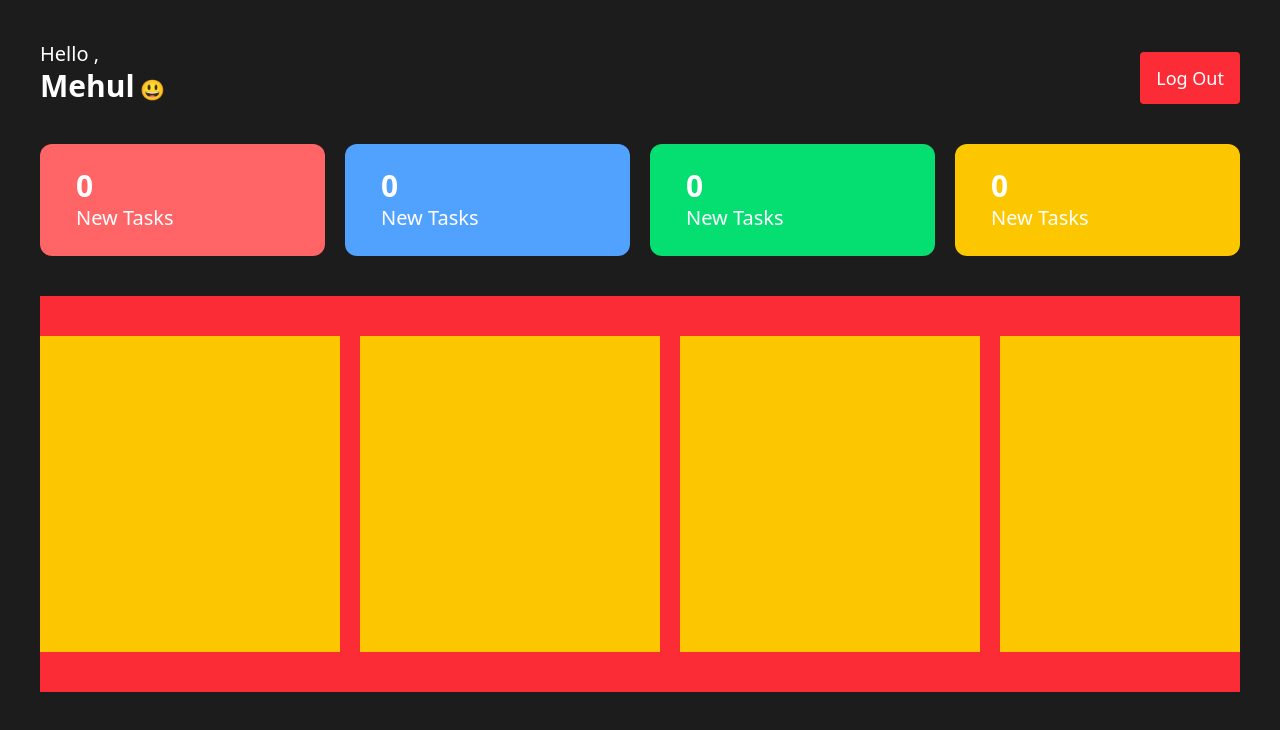
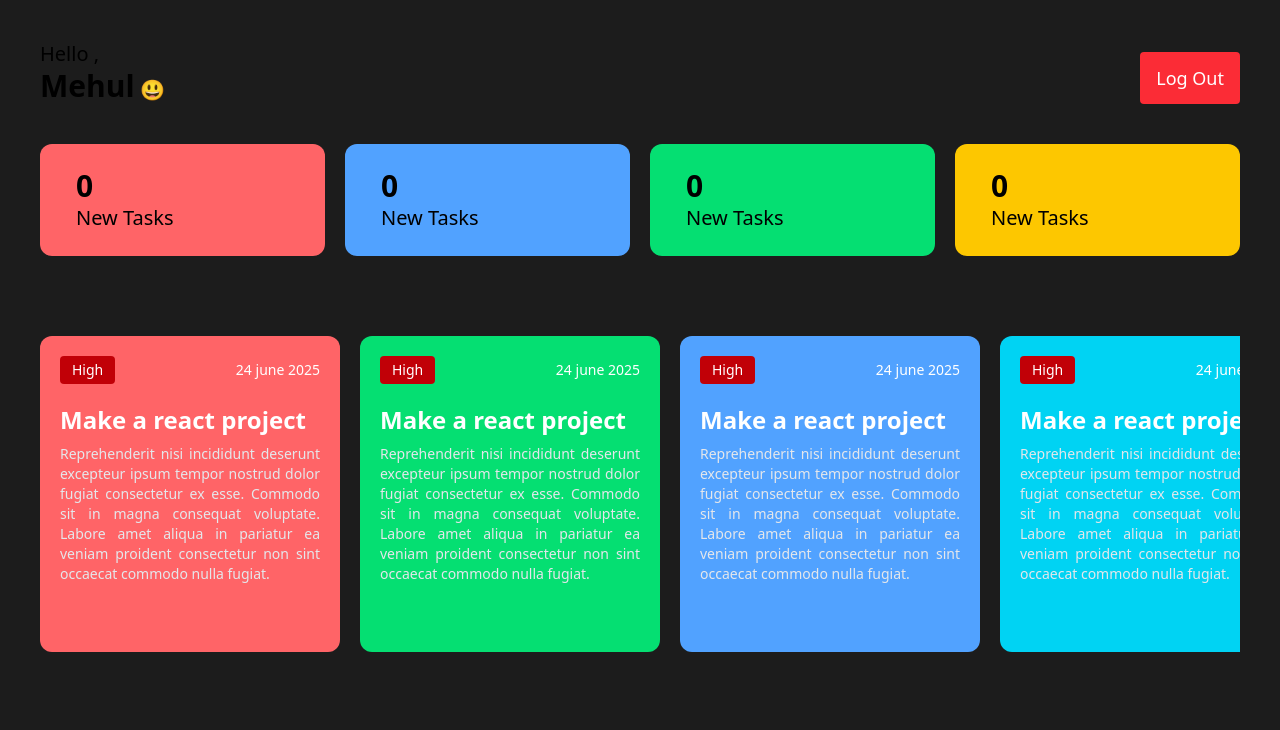
Before and after one commit to Mehulposh/Employee-Management-System, a React (Vite) app: page / in a window 1280 px wide. Shown: the top 730 px of the page. Built offline with nearby package versions, Linux system fonts and the light colour scheme.

Commit message:
added scrolable tasklist

```diff
--- a/src/components/TaskList/TaskList.jsx
+++ b/src/components/TaskList/TaskList.jsx
@@ -2,13 +2,92 @@ import React from 'react'
 
 const TaskList = () => {
   return (
-    <div className='bg-red-500 h-[55%] py-10 mt-10 flex items-center justify-start gap-5 overflow-x-auto'>
-        <div className='h-full flex-shrink-0 w-[300px] bg-yellow-400'></div>
-        <div className='h-full flex-shrink-0 w-[300px] bg-yellow-400'></div>
-        <div className='h-full flex-shrink-0 w-[300px] bg-yellow-400'></div>
-        <div className='h-full flex-shrink-0 w-[300px] bg-yellow-400'></div>
-        <div className='h-full flex-shrink-0 w-[300px] bg-yellow-400'></div>
-        <div className='h-full flex-shrink-0 w-[300px] bg-yellow-400'></div>
+    <div id='tasklist' className=' h-[55%] py-10 mt-10 flex items-center justify-start gap-5 overflow-x-auto rounded-xl'>
+        <div className='h-full rounded-xl flex-shrink-0 w-[300px] bg-red-400 p-5'>
+            <div className='flex justify-between items-center'>
+                <h3 className='bg-red-700 px-3 py-1 rounded text-sm text-white'>
+                    High
+                </h3>
+                <h4 className='text-sm text-white'>
+                    24 june 2025
+                </h4>
+            </div>
+            <h2 className='mt-5 text-2xl font-semibold text-white'>Make a react project</h2>
+            <p className='text-sm font-medium text-gray-200 text-justify mt-2'>
+                Reprehenderit nisi incididunt deserunt excepteur ipsum tempor nostrud dolor fugiat consectetur ex esse. Commodo sit in magna consequat voluptate. Labore amet aliqua in pariatur ea veniam proident consectetur non sint occaecat commodo nulla fugiat.
+            </p>
+        </div>
+        <div className='h-full rounded-xl flex-shrink-0 w-[300px] bg-green-400 p-5'>
+            <div className='flex justify-between items-center'>
+                <h3 className='bg-red-700 px-3 py-1 rounded text-sm text-white'>
+                    High
+                </h3>
+                <h4 className='text-sm text-white'>
+                    24 june 2025
+                </h4>
+            </div>
+            <h2 className='mt-5 text-2xl font-semibold text-white'>Make a react project</h2>
+            <p className='text-sm font-medium text-gray-200 text-justify mt-2'>
+                Reprehenderit nisi incididunt deserunt excepteur ipsum tempor nostrud dolor fugiat consectetur ex esse. Commodo sit in magna consequat voluptate. Labore amet aliqua in pariatur ea veniam proident consectetur non sint occaecat commodo nulla fugiat.
+            </p>
+        </div>
+        <div className='h-full rounded-xl flex-shrink-0 w-[300px] bg-blue-400 p-5'>
+            <div className='flex justify-between items-center'>
+                <h3 className='bg-red-700 px-3 py-1 rounded text-sm text-white'>
+                    High
+                </h3>
+                <h4 className='text-sm text-white'>
+                    24 june 2025
+                </h4>
+            </div>
+            <h2 className='mt-5 text-2xl font-semibold text-white'>Make a react project</h2>
+            <p className='text-sm font-medium text-gray-200 text-justify mt-2'>
+                Reprehenderit nisi incididunt deserunt excepteur ipsum tempor nostrud dolor fugiat consectetur ex esse. Commodo sit in magna consequat voluptate. Labore amet aliqua in pariatur ea veniam proident consectetur non sint occaecat commodo nulla fugiat.
+            </p>
+        </div>
+        <div className='h-full rounded-xl flex-shrink-0 w-[300px] bg-cyan-400 p-5'>
+            <div className='flex justify-between items-center'>
+                <h3 className='bg-red-700 px-3 py-1 rounded text-sm text-white'>
+                    High
+                </h3>
+                <h4 className='text-sm text-white'>
+                    24 june 2025
+                </h4>
+            </div>
+            <h2 className='mt-5 text-2xl font-semibold text-white'>Make a react project</h2>
+            <p className='text-sm font-medium text-gray-200 text-justify mt-2'>
+                Reprehenderit nisi incididunt deserunt excepteur ipsum tempor nostrud dolor fugiat consectetur ex esse. Commodo sit in magna consequat voluptate. Labore amet aliqua in pariatur ea veniam proident consectetur non sint occaecat commodo nulla fugiat.
+            </p>
+        </div>
+        <div className='h-full rounded-xl flex-shrink-0 w-[300px] bg-yellow-400 p-5'>
+            <div className='flex justify-between items-center'>
+                <h3 className='bg-red-700 px-3 py-1 rounded text-sm text-white'>
+                    High
+                </h3>
+                <h4 className='text-sm text-white'>
+                    24 june 2025
+                </h4>
+            </div>
+            <h2 className='mt-5 text-2xl font-semibold text-white'>Make a react project</h2>
+            <p className='text-sm font-medium text-gray-200 text-justify mt-2'>
+                Reprehenderit nisi incididunt deserunt excepteur ipsum tempor nostrud dolor fugiat consectetur ex esse. Commodo sit in magna consequat voluptate. Labore amet aliqua in pariatur ea veniam proident consectetur non sint occaecat commodo nulla fugiat.
+            </p>
+        </div>
+        <div className='h-full rounded-xl flex-shrink-0 w-[300px] bg-red-400 p-5'>
+            <div className='flex justify-between items-center'>
+                <h3 className='bg-red-700 px-3 py-1 rounded text-sm text-white'>
+                    High
+                </h3>
+                <h4 className='text-sm text-white'>
+                    24 june 2025
+                </h4>
+            </div>
+            <h2 className='mt-5 text-2xl font-semibold text-white'>Make a react project</h2>
+            <p className='text-sm font-medium text-gray-200 text-justify mt-2'>
+                Reprehenderit nisi incididunt deserunt excepteur ipsum tempor nostrud dolor fugiat consectetur ex esse. Commodo sit in magna consequat voluptate. Labore amet aliqua in pariatur ea veniam proident consectetur non sint occaecat commodo nulla fugiat.
+            </p>
+        </div>
+
     </div>
   )
 }
--- a/src/index.css
+++ b/src/index.css
@@ -1,10 +1,10 @@
 @import "tailwindcss";
 
-*{
-  color: #fff;
-
-}
 
 body{
   background-color: #111;
 }
+
+#tasklist::-webkit-scrollbar{
+  display: none;
+}
```
